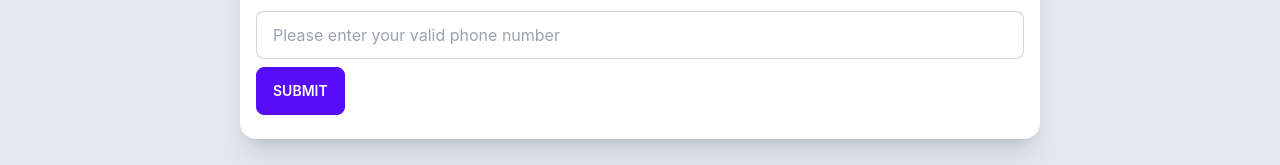
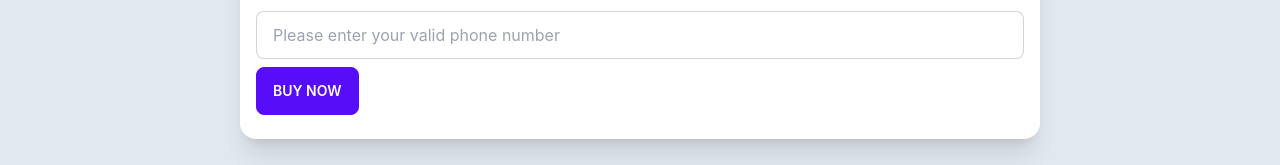
Before and after one commit to nahid7g/Lamp-Zone, a React (Create React App) app: page /parts/1 in a window 1280 px wide. Shown: the part 773-938 px from the top of the page. Built offline with nearby package versions, Linux system fonts and the light colour scheme; no server answers.

Commit message:
Toast added

```diff
--- a/package.json
+++ b/package.json
@@ -14,6 +14,7 @@
     "react-hook-form": "^7.31.2",
     "react-router-dom": "^6.3.0",
     "react-scripts": "5.0.1",
+    "react-toastify": "^9.0.1",
     "web-vitals": "^2.1.4"
   },
   "scripts": {
--- a/src/App.js
+++ b/src/App.js
@@ -6,6 +6,8 @@ import Login from './Pages/Login/Login';
 import SignUp from './Pages/Login/SignUp';
 import Footer from './Pages/Shared/Footer';
 import Navbar from './Pages/Shared/Navbar';
+import { ToastContainer } from 'react-toastify';
+import 'react-toastify/dist/ReactToastify.css';
 
 function App() {
   return (
@@ -18,6 +20,7 @@ function App() {
         <Route path="/signup" element={<SignUp />} />
       </Routes>
       <Footer />
+      <ToastContainer />
     </>
   );
 }
--- a/src/Pages/Home/Inventory/Inventory.js
+++ b/src/Pages/Home/Inventory/Inventory.js
@@ -2,6 +2,7 @@ import React, { useEffect, useState } from 'react';
 import { useAuthState } from 'react-firebase-hooks/auth';
 import { useForm } from 'react-hook-form';
 import { useParams } from 'react-router-dom';
+import { toast } from 'react-toastify';
 import auth from '../../../firebase.init';
 import Loading from '../../Shared/Loading';
 
@@ -10,8 +11,6 @@ const Inventory = () => {
     const { id } = useParams();
     const { name, image, price, stock, description, minOrder, _id } = part;
     const [user, loading, gLoading] = useAuthState(auth);
-    const [product, setProduct] = useState({});
-    const [error, setError] = useState("");
     useEffect(() => {
         const url = `http://localhost:5000/parts/${id}`;
         fetch(url)
@@ -19,19 +18,29 @@ const Inventory = () => {
             .then(data => setPart(data));
     }, [id]);
     // Handle Form
-    const { register, handleSubmit, watch, formState: { errors } } = useForm();
+    const { register, handleSubmit, watch, reset, formState: { errors } } = useForm();
     const onSubmit = data => {
         const order = {
             orderId: _id,
             productName: name,
             image: image,
             price: price,
-            stock: stock,
             totalOrder: data.totalOrder,
             address: data.address,
             phone: data.phone
         }
         console.log(order)
+        fetch("http://localhost:5000/orders", {
+            method: 'POST', // or 'PUT'
+            headers: {
+                'Content-Type': 'application/json',
+            },
+            body: JSON.stringify(order),
+        })
+            .then(res => res.json())
+            .then(data => console.log(data))
+        reset();
+        toast("Your order will be sent to your address within 3-5 business days.")
     };
     return (
         <div className="container bg-slate-200 mx-auto my-10 p-10">
@@ -100,7 +109,7 @@ const Inventory = () => {
                                 {/* include validation with required or other standard HTML validation rules */}
                                 {/* errors will return when field validation fails  */}
                                 {errors.exampleRequired && <span>This field is required</span>}
-                                <input type="submit" className='btn btn-primary my-2' />
+                                <button type="submit" className='btn btn-primary my-2'>Buy Now</button>
                             </form>
                         </div>
                     </div>
--- a/src/Pages/Home/Part/Part.js
+++ b/src/Pages/Home/Part/Part.js
@@ -2,7 +2,7 @@ import React from 'react';
 import { Link } from 'react-router-dom';
 
 const Part = ({ part }) => {
-    const { name, image, minOrder, price, description, _id } = part;
+    const { name, image, minOrder, price, description, _id, stock } = part;
     return (
         <div className="card w-96 bg-base-100 shadow-xl m-2 p-2">
             <figure><img src={image} alt="Shoes" /></figure>
@@ -12,7 +12,7 @@ const Part = ({ part }) => {
                 <p>Minimum order: {minOrder}pcs</p>
                 <p>description: {description}</p>
                 <div className="card-actions justify-end">
-                    <Link to={`/parts/${_id}`} className="btn btn-primary">Buy Now</Link>
+                    <Link to={`/parts/${_id}`} disabled={stock < 5000} className="btn btn-primary">Buy Now</Link>
                 </div>
             </div>
         </div>
```
Also changed, not shown: 1 other file (tests, documents, lock files or other folders).
